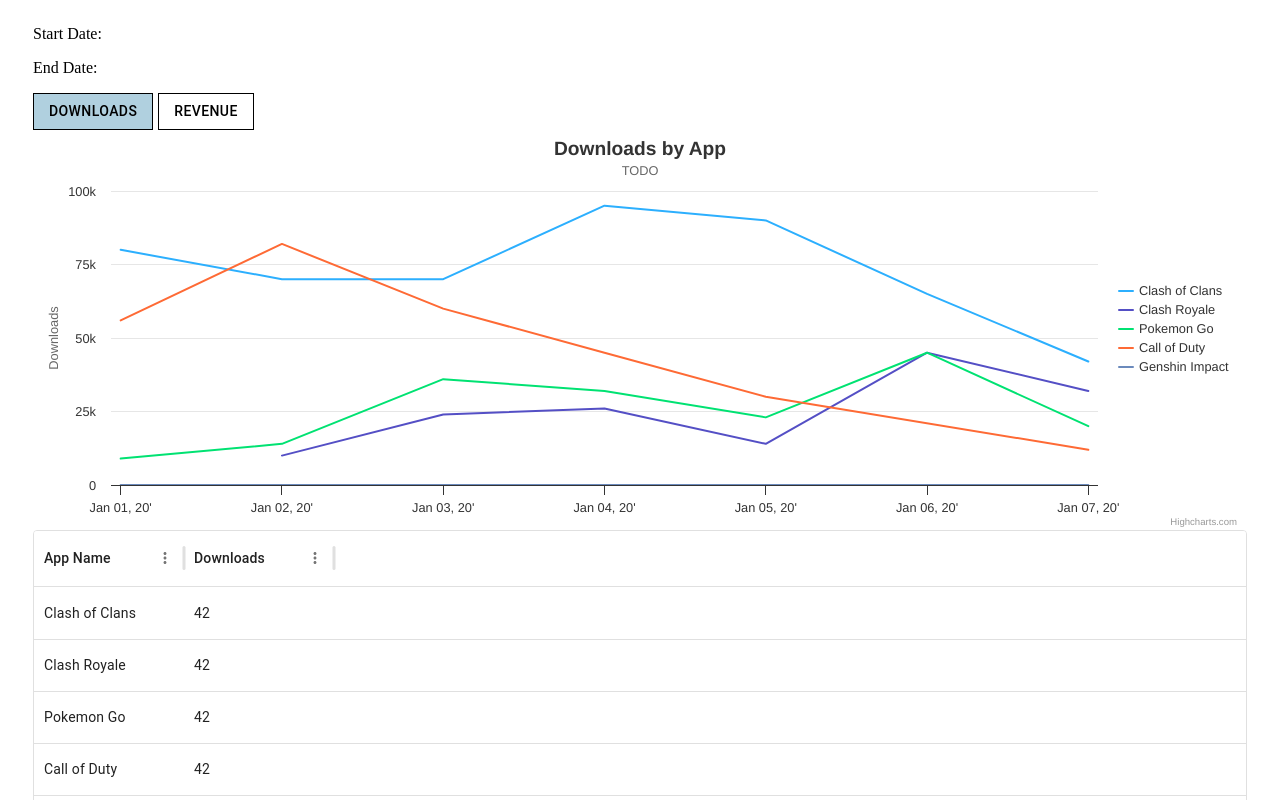
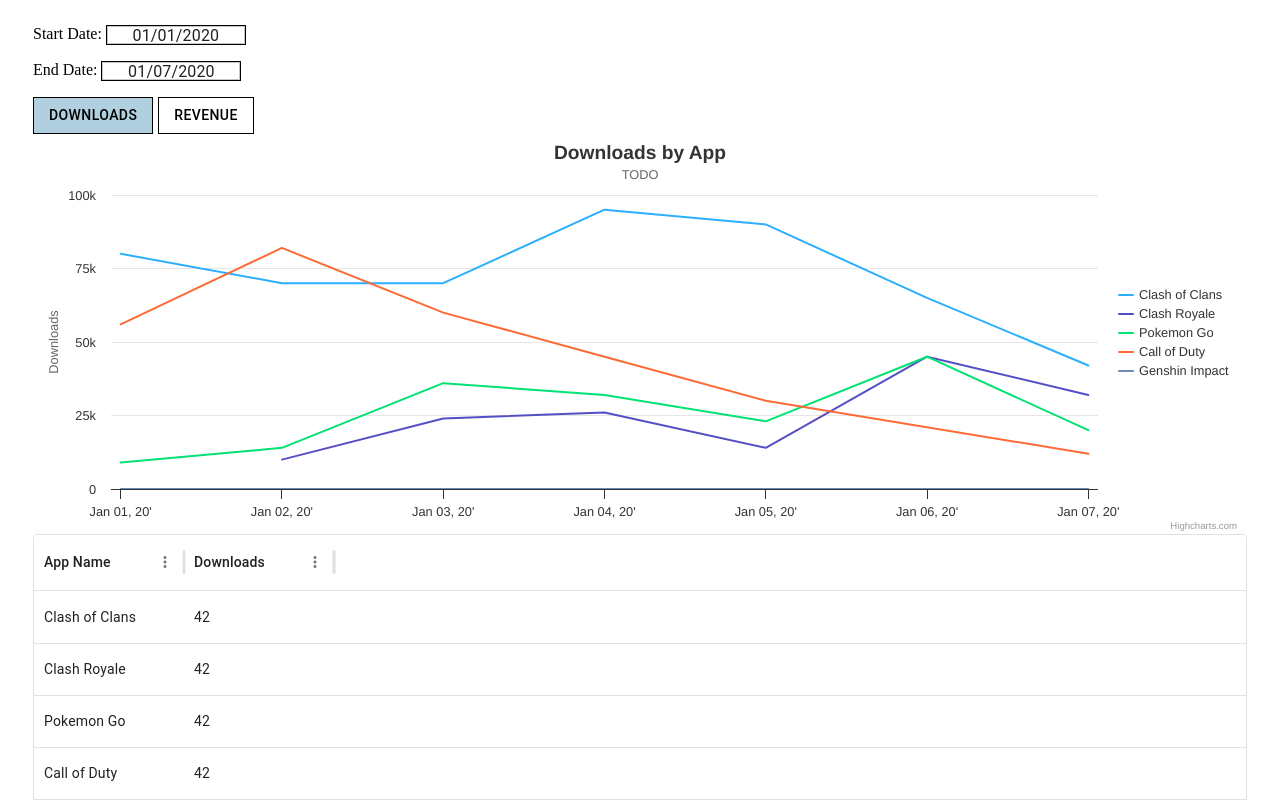
Before and after one commit to vanyanv/fe-assignment-react, a React (Create React App) app: page / in a window 1280 px wide. Shown: the top 800 px of the page. Built offline with nearby package versions, Linux system fonts and the light colour scheme.

Commit message:
datepicker value is now based on data and user can select a specific date

```diff
--- a/src/App.tsx
+++ b/src/App.tsx
@@ -2,8 +2,11 @@
 import Table from "./Table";
 import useData from "./useData";
 import { Button } from "@mui/material";
-import { useState } from "react";
+
+import { useEffect, useState } from "react";
 import "./App.css";
+import DatePickerComponent from "./DatePickerComponent";
+import dayjs from "dayjs";
 
 const buttonStyle = {
   fontSize: "14px",
@@ -17,13 +20,43 @@
 
 const App = () => {
   const { data, loading } = useData();
+  //starting date from our data
+  const startingDate = "";
+  //ending date from our data
+  const endingDate = "";
+
+  console.log(endingDate);
   const [selected, setSelected] = useState("downloads");
+  const [startDate, setStartDate] = useState(startingDate);
+  const [endDate, setEndDate] = useState(endingDate);
+
+  console.log(startDate, endDate);
+  // Update state once data is available
+  useEffect(() => {
+    if (data?.length > 0) {
+      //starting date from our data
+      const startingDate = data[0]?.data[0][0];
+      //ending date from our data
+      const endingDate = data[0]?.data[data[0]?.data?.length - 1][0];
+      if (startingDate) setStartDate(startingDate);
+      if (endingDate) setEndDate(endingDate);
+    }
+  }, [data]);
 
   return (
     <div className="container">
       <div>
-        <p>Start Date: </p>
-        <p>End Date: </p>
+        <p>
+          Start Date:{" "}
+          <DatePickerComponent
+            givenDate={startDate}
+            updateTime={setStartDate}
+          />
+        </p>
+        <p>
+          End Date:{" "}
+          <DatePickerComponent givenDate={endDate} updateTime={setEndDate} />
+        </p>
       </div>
       <div className="buttons-container">
         <Button
--- a/src/DatePickerComponent.tsx
+++ b/src/DatePickerComponent.tsx
@@ -1,16 +1,30 @@
-import React from "react";
 import { LocalizationProvider } from "@mui/x-date-pickers/LocalizationProvider";
 import { DatePicker } from "@mui/x-date-pickers/DatePicker";
-
 import { AdapterDayjs } from "@mui/x-date-pickers/AdapterDayjs";
 import dayjs from "dayjs";
 
-export default function DatePickerComponent() {
+type DatePickerComponentProps = {
+  givenDate: string;
+  updateTime: React.Dispatch<React.SetStateAction<string>>;
+};
+
+export default function DatePickerComponent({
+  givenDate,
+  updateTime,
+}: DatePickerComponentProps) {
+  const dateValue = dayjs(givenDate); // Convert the givenDate to a dayjs object
+
+  console.log(dateValue);
   return (
     <>
       <LocalizationProvider dateAdapter={AdapterDayjs}>
         <DatePicker
-          defaultValue={dayjs("2020-01-01")}
+          value={dateValue}
+          onChange={(newDate) => {
+            if (newDate) {
+              updateTime(newDate.format("YYYY-MM-DD"));
+            }
+          }}
           slotProps={{
             textField: {
               sx: {
```
Also changed, not shown: 2 other files (tests, documents, lock files or other folders).
